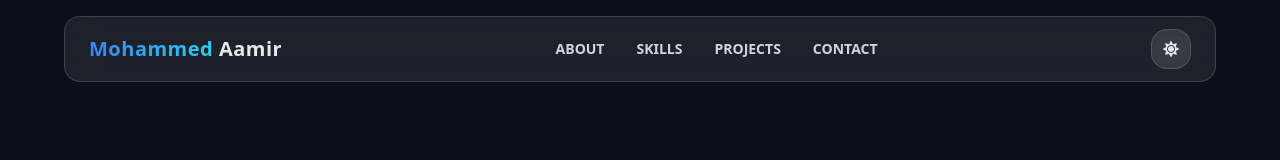
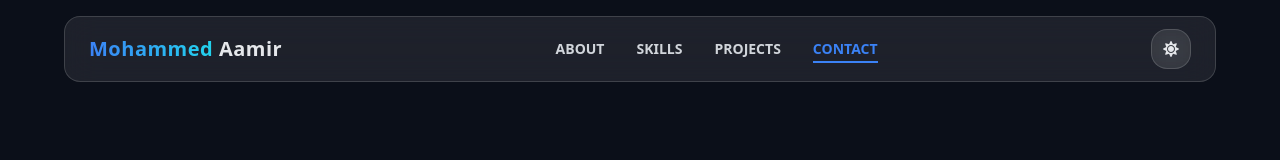
Before and after one commit to aamirjilu2/my-portfolio, a React (Vite) app: page / in a window 1280 px wide. Shown: the top 160 px of the page. Built offline with nearby package versions, Linux system fonts and the light colour scheme.

Commit message:
Initial commit – Modern Glass Portfolio

```diff
--- a/src/components/Navbar.jsx
+++ b/src/components/Navbar.jsx
@@ -1,13 +1,44 @@
+import { useEffect, useState } from "react";
 import { FaMoon, FaSun } from "react-icons/fa";
 import { useTheme } from "../context/ThemeContext";
 
 export default function Navbar() {
   const { theme, toggleTheme } = useTheme();
+  const [scrolled, setScrolled] = useState(false);
+  const [active, setActive] = useState("about");
+
+  useEffect(() => {
+    const onScroll = () => {
+      setScrolled(window.scrollY > 40);
+
+      ["about", "skills", "projects", "contact"].forEach((id) => {
+        const el = document.getElementById(id);
+        if (!el) return;
+
+        const rect = el.getBoundingClientRect();
+        if (rect.top <= 140 && rect.bottom >= 140) {
+          setActive(id);
+        }
+      });
+    };
+
+    window.addEventListener("scroll", onScroll);
+    return () => window.removeEventListener("scroll", onScroll);
+  }, []);
 
   return (
-    <nav className="fixed top-4 left-1/2 -translate-x-1/2 z-50 w-[92%] max-w-6xl">
-      <div className="glass flex items-center justify-between px-6 py-3 backdrop-blur-xl">
-
+    <nav
+      className={`
+        fixed left-1/2 -translate-x-1/2 z-50 w-[92%] max-w-6xl transition-all duration-300
+        ${scrolled ? "top-2" : "top-4"}
+      `}
+    >
+      <div
+        className={`
+          glass backdrop-blur-xl flex items-center justify-between px-6 transition-all duration-300
+          ${scrolled ? "py-2" : "py-3"}
+        `}
+      >
         {/* LOGO */}
         <h1 className="text-lg md:text-xl font-bold tracking-wide text-slate-900 dark:text-gray-200">
           <span className="gradient-text">Mohammed</span>{" "}
@@ -20,14 +51,22 @@ export default function Navbar() {
             <a
               key={item}
               href={`#${item}`}
-              className="
-                relative group
-                text-slate-900
-                dark:text-gray-300
-              "
+              className={`
+                relative transition
+                ${
+                  active === item
+                    ? "text-primary"
+                    : "text-slate-900 dark:text-gray-300"
+                }
+              `}
             >
               {item.toUpperCase()}
-              <span className="absolute left-0 -bottom-1 h-[2px] w-0 bg-primary transition-all group-hover:w-full"></span>
+              <span
+                className={`
+                  absolute left-0 -bottom-1 h-[2px] bg-primary transition-all
+                  ${active === item ? "w-full" : "w-0"}
+                `}
+              />
             </a>
           ))}
         </div>
@@ -38,8 +77,7 @@ export default function Navbar() {
           className="
             flex items-center justify-center
             w-10 h-10 rounded-full glass
-            text-slate-900
-            dark:text-gray-200
+            text-slate-900 dark:text-gray-200
             hover:glow transition
           "
           aria-label="Toggle Theme"
```
